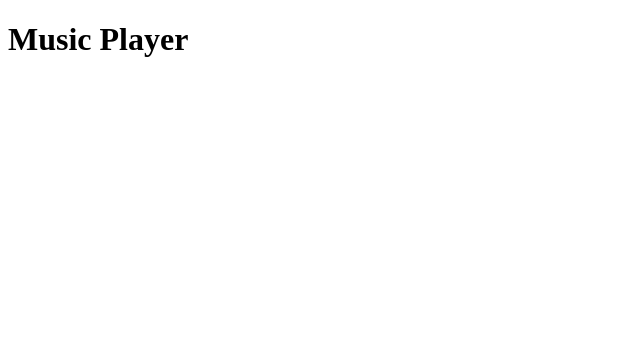
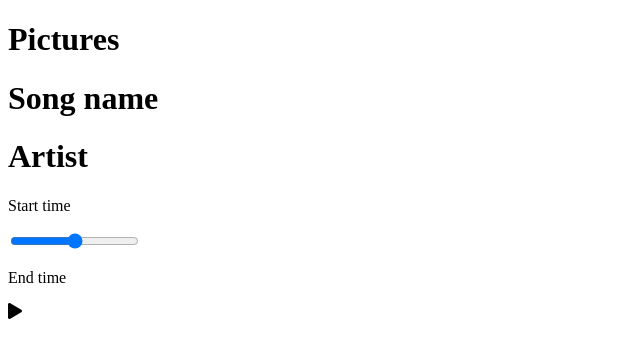
Before and after one commit to jonasDeprund/musicplayer, a React (Create React App) app: page / in a window 1280 px wide. Shown: the top 358 px of the page, without its empty margins (0-640 px from the left). Built offline with nearby package versions, Linux system fonts and the light colour scheme.

Commit message:
player component wip

```diff
--- a/package.json
+++ b/package.json
@@ -3,6 +3,9 @@
   "version": "0.1.0",
   "private": true,
   "dependencies": {
+    "@fortawesome/fontawesome-svg-core": "^1.2.35",
+    "@fortawesome/free-solid-svg-icons": "^5.15.3",
+    "@fortawesome/react-fontawesome": "^0.1.14",
     "@testing-library/jest-dom": "^5.12.0",
     "@testing-library/react": "^11.2.6",
     "@testing-library/user-event": "^12.8.3",
--- a/src/App.js
+++ b/src/App.js
@@ -1,9 +1,14 @@
 import React from 'react'
+
+// Adding components
+import Player from './components/Player'
+import Song from './components/Song'
 
 function App() {
   return (
     <div className="App">
-      <h1>Music Player</h1>
+      <Song />
+      <Player />
     </div>
   )
 }
--- /dev/null
+++ b/src/components/Player.js
@@ -0,0 +1,20 @@
+import React from 'react'
+import { FontAwesomeIcon } from '@fortawesome/react-fontawesome'
+import { faPlay } from '@fortawesome/free-solid-svg-icons'
+
+const Player = () => {
+  return (
+    <div className="player">
+      <div className="time-control">
+        <p>Start time</p>
+        <input type="range" />
+        <p>End time</p>
+      </div>
+      <div className="play-control">
+        <FontAwesomeIcon className="play" icon={faPlay} />
+      </div>
+    </div>
+  )
+}
+
+export default Player
--- /dev/null
+++ b/src/components/Song.js
@@ -0,0 +1,13 @@
+import React from 'react'
+
+const Song = () => {
+  return (
+    <div className="song-container">
+      <h1>Pictures</h1>
+      <h1>Song name</h1>
+      <h1>Artist</h1>
+    </div>
+  )
+}
+
+export default Song
```
Also changed, not shown: 1 other file (tests, documents, lock files or other folders).
